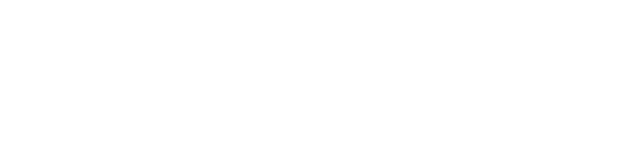
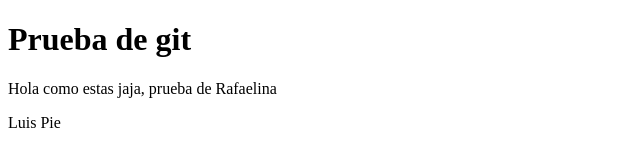
Before and after one commit to BigPrrrrr/Practica_grupal, a plain HTML site: page index.html in a window 1280 px wide. Shown: the whole page, without its empty margins (0-640 px from the left). Drawn offline with Linux system fonts and the light colour scheme.

Commit message:
Segundo Commit

```diff
--- a/index.html
+++ b/index.html
@@ -1,5 +1,10 @@
 <!DOCTYPE html>
 
 <html>
-
+<h1>Prueba de git</h1>
+<body>
+<p>Hola como estas jaja, prueba de Rafaelina</p>
+<footer>Luis Pie</footer>
+</blockquote>
+</body>
 </html>
```
Also changed, not shown: estilo.css (added).
